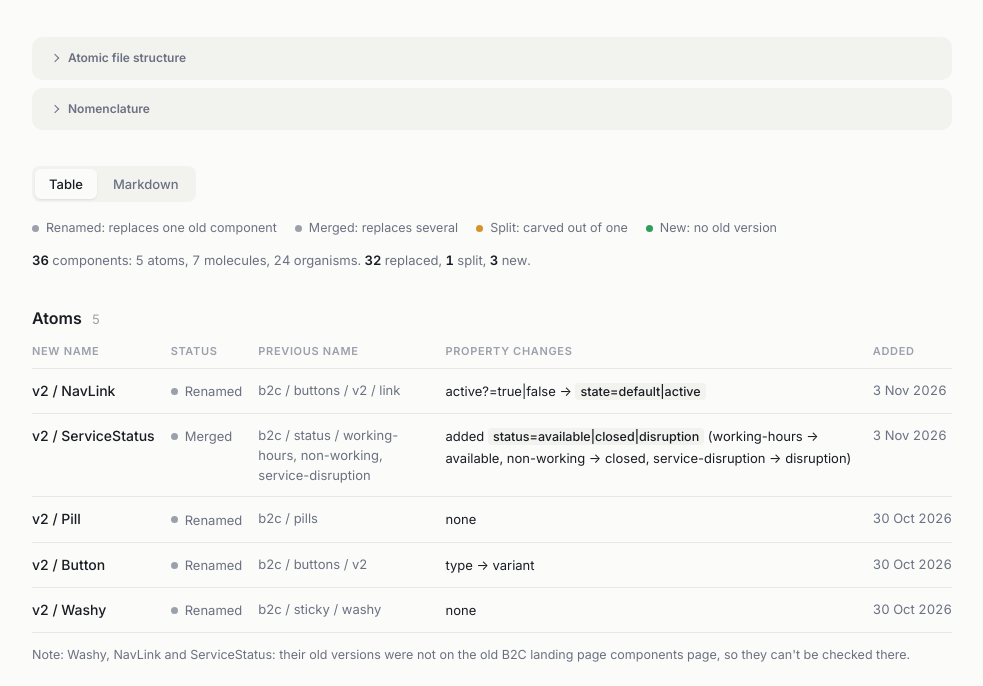
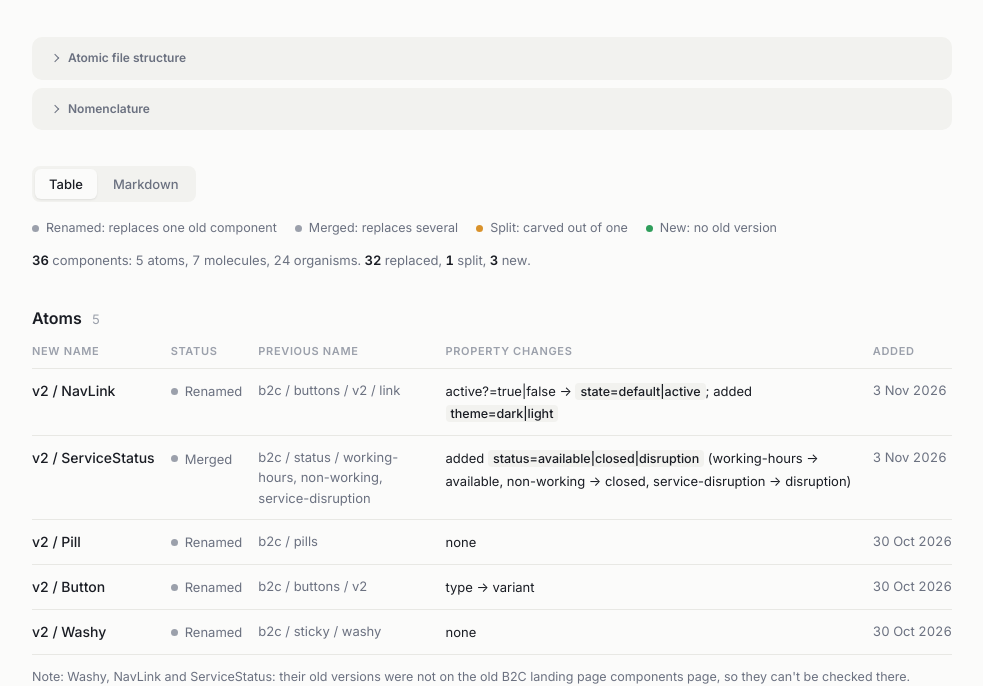
Before and after one commit to lhpal/lh-protato, a plain HTML site: page landing-page-sections/index.html in a window 1280 px wide. Shown: the part 122-808 px from the top of the page, without its empty margins (148-1131 px from the left). Drawn offline with Linux system fonts and the light colour scheme.

Commit message:
Note the new theme property on NavLink
NavLink now lists "added theme=dark|light" alongside its state change, so it can match the Navbar on dark and light backgrounds.

Co-Authored-By: Claude Opus 5.5 <noreply@anthropic.com>

```diff
--- a/landing-page-sections/index.html
+++ b/landing-page-sections/index.html
@@ -140,7 +140,7 @@ const DATA = [
   ["Atoms", "v2 / Pill", "renamed", "b2c / pills", "none"],
   ["Atoms", "v2 / Button", "renamed", "b2c / buttons / v2", "type → variant"],
   ["Atoms", "v2 / Washy", "renamed", "b2c / sticky / washy", "none"],
-  ["Atoms", "v2 / NavLink", "renamed", "b2c / buttons / v2 / link", "active?=true|false → state=default|active"],
+  ["Atoms", "v2 / NavLink", "renamed", "b2c / buttons / v2 / link", "active?=true|false → state=default|active; added theme=dark|light"],
   ["Atoms", "v2 / ServiceStatus", "merged", "b2c / status / working-hours, non-working, service-disruption", "added status=available|closed|disruption (working-hours → available, non-working → closed, service-disruption → disruption)"],
 
   ["Molecules", "v2 / Search", "merged", "b2c / component / search / desktop + mobile", "added breakpoint; button → showButton"],
```
